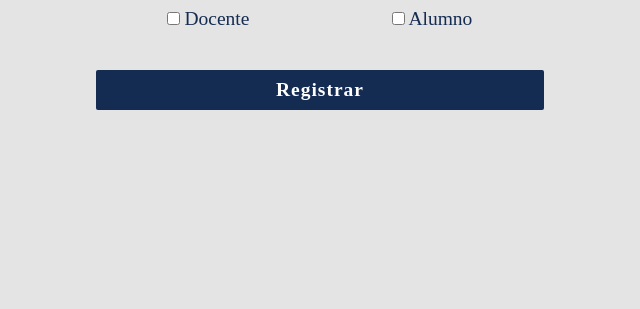
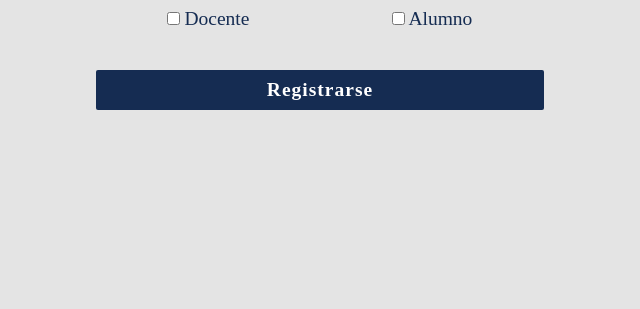
Before and after one commit to Luchi2/itescotareas, a plain HTML site: page register.html in a window 1280 px wide. Shown: the part 489-798 px from the top of the page, 320-960 px from the left. Drawn offline with Linux system fonts and the light colour scheme.

Commit message:
Update register.html

```diff
--- a/register.html
+++ b/register.html
@@ -26,7 +26,7 @@
 						Alumno
 					</label>
 				</div>
-				<a href="" class="btn__principal">Registrar</a>
+				<a href="inicio.html" class="btn__principal">Registrarse</a>
 			</form>
 		</section>
 	</main>
```
